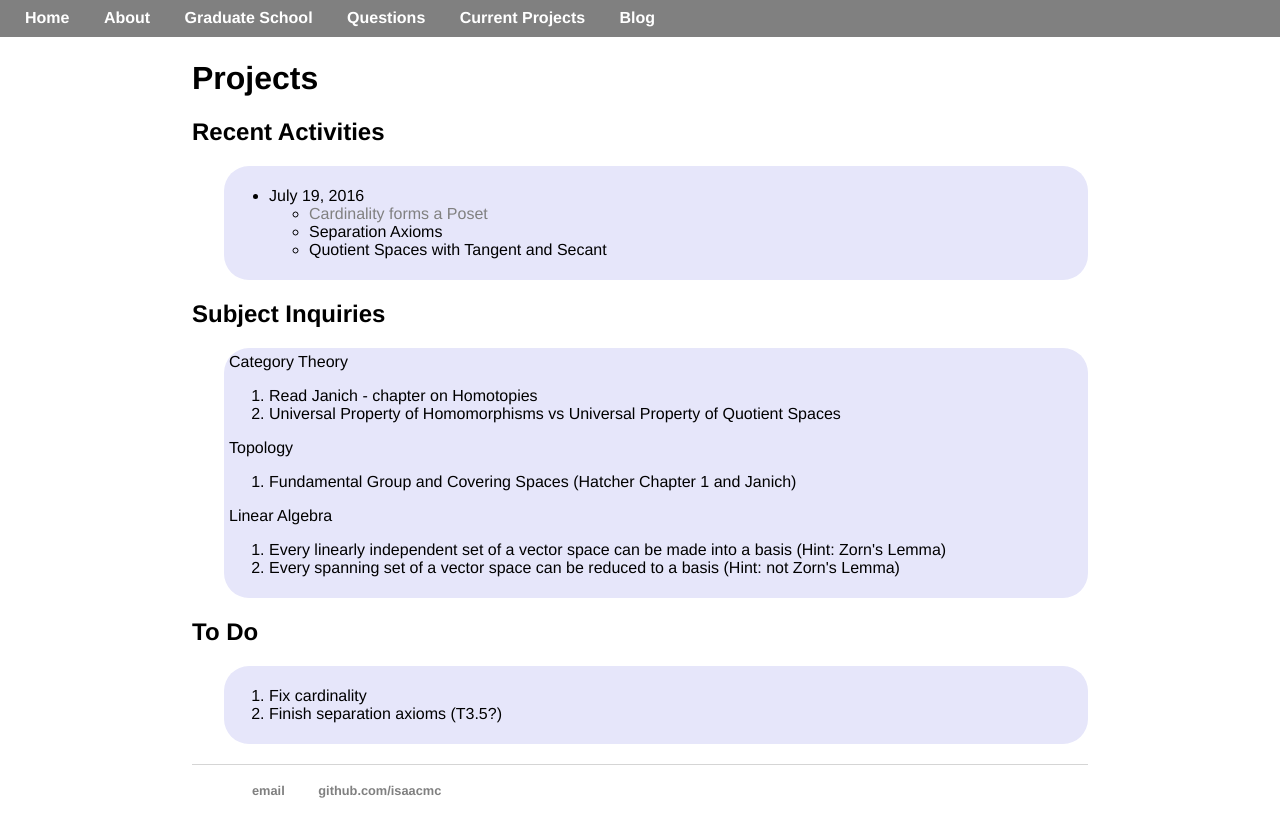
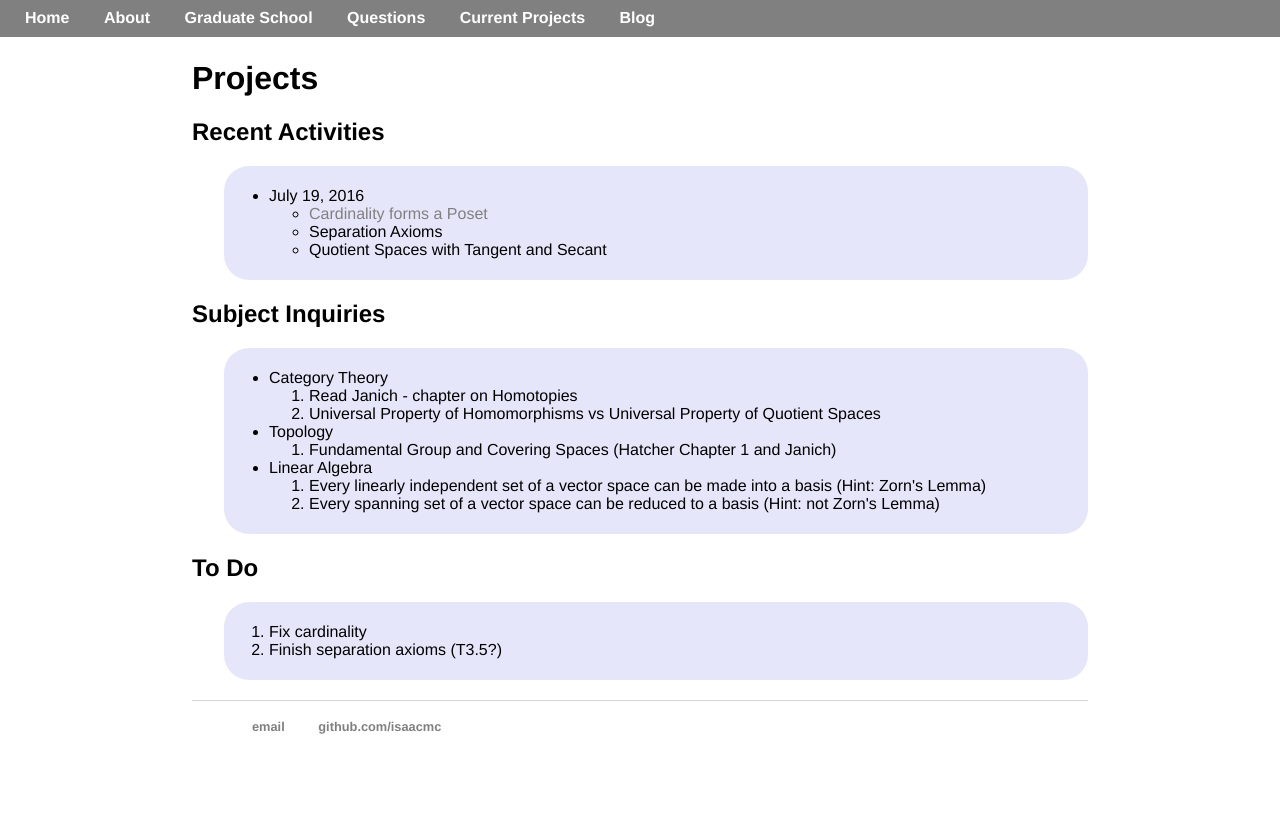
Before and after one commit to isundberg/isaacmc.github.io, a Jekyll site: the page built from projects/index.html, in a window 1280 px wide. Shown: the top 837 px of the page. Built offline with Jekyll 4.4.1, drawn with Linux system fonts in a browser that asks for light colours.

Commit message:
Update index.html

```diff
--- a/projects/index.html
+++ b/projects/index.html
@@ -19,20 +19,24 @@ title: Projects
 
 	<h2 id="project-title">Subject Inquiries</h2>
 	<div id="project">
-		Category Theory
+		<ul>
+		<li>Category Theory
 			<ol>
 			<li>Read Janich - chapter on Homotopies</li>
 			<li>Universal Property of Homomorphisms vs Universal Property of Quotient Spaces</li>
 			</ol>
-		Topology
+		</li>
+		<li>Topology
 			<ol>
 			<li>Fundamental Group and Covering Spaces (Hatcher Chapter 1 and Janich)</li>
 			</ol>
-		Linear Algebra
+		</li>
+		<li>Linear Algebra
 			<ol>
 			<li>Every linearly independent set of a vector space can be made into a basis (Hint: Zorn's Lemma)</li>
 			<li>Every spanning set of a vector space can be reduced to a basis (Hint: not Zorn's Lemma)</li>
 			</ol>
+		</li>
 	</div>
 
 
```
